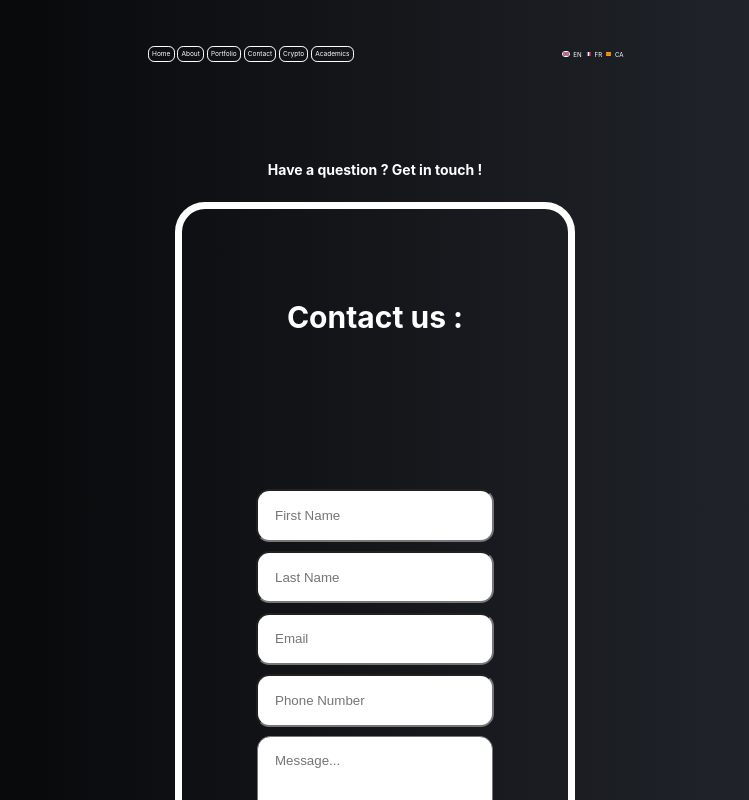
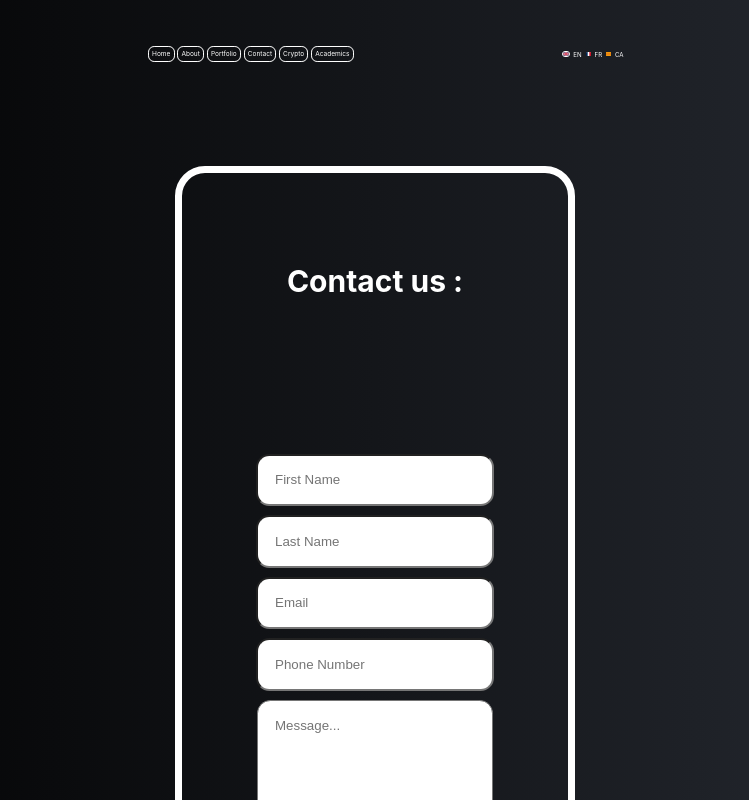
Before and after one commit to MarouaneSoukhrati/mar_react_app, a React (Create React App) app: page /contact in a window 1280 px wide. Shown: the top 800 px of the page, without its empty margins (265-1014 px from the left). Built offline with nearby package versions, Linux system fonts and the light colour scheme; grey boxes are pictures that could not be loaded.

Commit message:
Update Contact.js

```diff
--- a/src/Component/Subcomponent/Contact.js
+++ b/src/Component/Subcomponent/Contact.js
@@ -104,7 +104,6 @@ export default function Contact() {
   return (
     <header className="App-contact">
       {popUpOn === 1 && <PopUp handler={(e) => handlePopUp(e)} />}
-      <h1>Have a question ? Get in touch !</h1>
       <ContactForm handler={(e) => handlePopUp(e)} />
     </header>
   );
```
